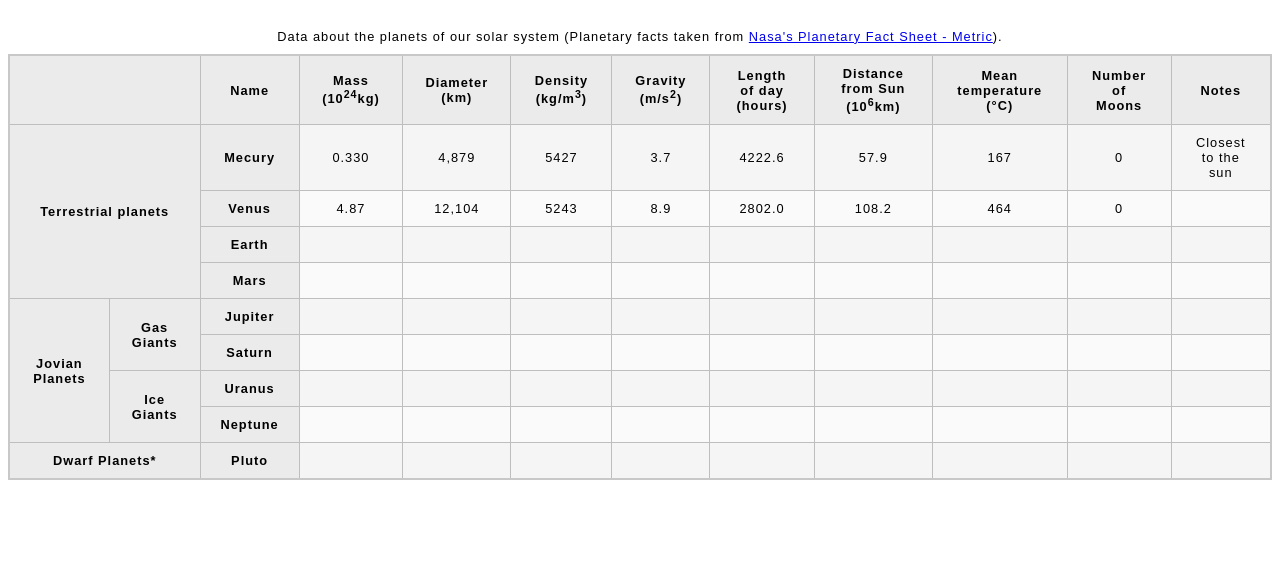
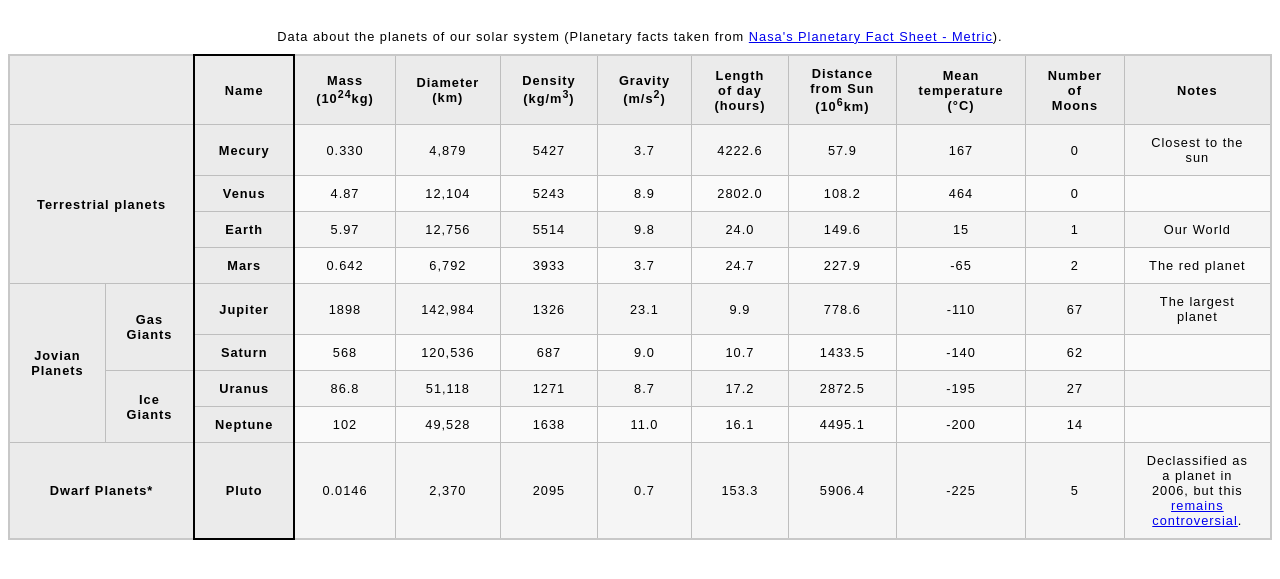
Before and after one commit to takusimon/the_odin_proj, a plain HTML site: page int_html/planet-data-table/index.html in a window 1280 px wide. Shown: the part 61-640 px from the top of the page. Drawn offline with Linux system fonts and the light colour scheme.

Commit message:
complete table

```diff
--- a/int_html/planet-data-table/index.html
+++ b/int_html/planet-data-table/index.html
@@ -12,6 +12,11 @@
         <caption>
             Data about the planets of our solar system (Planetary facts taken from <a href="http://nssdc.gsfc.nasa.gov/planetary/factsheet/">Nasa's Planetary Fact Sheet - Metric</a>).
         </caption>
+        <colgroup>
+            <col span="2"/>
+            <col class="column-border">
+            <col span="9" />
+        </colgroup>
         <thead>
 
             <tr>
@@ -58,91 +63,91 @@
             </tr>
             <tr>
                 <th id="earth" headers="terrestrial name">Earth</th>
-                <td headers="terrestrial earth mass"></td>
-                <td headers="terrestrial earth diameter"></td>
-                <td headers="terrestrial earth density"></td>
-                <td headers="terrestrial earth gravity"></td>
-                <td headers="terrestrial earth hours"></td>
-                <td headers="terrestrial earth distance"></td>
-                <td headers="terrestrial earth temp"></td>
-                <td headers="terrestrial earth moons"></td>
-                <td headers="terrestrial earth notes"></td>
+                <td headers="terrestrial earth mass">5.97</td>
+                <td headers="terrestrial earth diameter">12,756</td>
+                <td headers="terrestrial earth density">5514</td>
+                <td headers="terrestrial earth gravity">9.8</td>
+                <td headers="terrestrial earth hours">24.0</td>
+                <td headers="terrestrial earth distance">149.6</td>
+                <td headers="terrestrial earth temp">15</td>
+                <td headers="terrestrial earth moons">1</td>
+                <td headers="terrestrial earth notes">Our World</td>
             </tr>
             <tr>
                 <th id="mars" headers="terrestrial name">Mars</th>
-                <td headers="terrestrial mars mass"></td>
-                <td headers="terrestrial mars diameter"></td>
-                <td headers="terrestrial mars density"></td>
-                <td headers="terrestrial mars gravity"></td>
-                <td headers="terrestrial mars hours"></td>
-                <td headers="terrestrial mars distance"></td>
-                <td headers="terrestrial mars temp"></td>
-                <td headers="terrestrial mars moons"></td>
-                <td headers="terrestrial mars notes"></td>
+                <td headers="terrestrial mars mass">0.642</td>
+                <td headers="terrestrial mars diameter">6,792</td>
+                <td headers="terrestrial mars density">3933</td>
+                <td headers="terrestrial mars gravity">3.7</td>
+                <td headers="terrestrial mars hours">24.7</td>
+                <td headers="terrestrial mars distance">227.9</td>
+                <td headers="terrestrial mars temp">-65</td>
+                <td headers="terrestrial mars moons">2</td>
+                <td headers="terrestrial mars notes">The red planet</td>
             </tr>
             <tr>
                 <th id="jovian" rowspan="4">Jovian Planets</th>
                 <th id="gas-giant" headers="jovian" rowspan="2">Gas Giants</th>
                 <th id="jupiter" headers="jovian gas-giant name">Jupiter</th>
-                <td headers="jovian gas-giant jupiter mass"></td>
-                <td headers="jovian gas-giant jupiter diameter"></td>
-                <td headers="jovian gas-giant jupiter density"></td>
-                <td headers="jovian gas-giant jupiter gravity"></td>
-                <td headers="jovian gas-giant jupiter hours"></td>
-                <td headers="jovian gas-giant jupiter distance"></td>
-                <td headers="jovian gas-giant jupiter temp"></td>
-                <td headers="jovian gas-giant jupiter moons"></td>
-                <td headers="jovian gas-giant jupiter notes"></td>
+                <td headers="jovian gas-giant jupiter mass">1898</td>
+                <td headers="jovian gas-giant jupiter diameter">142,984</td>
+                <td headers="jovian gas-giant jupiter density">1326</td>
+                <td headers="jovian gas-giant jupiter gravity">23.1</td>
+                <td headers="jovian gas-giant jupiter hours">9.9</td>
+                <td headers="jovian gas-giant jupiter distance">778.6</td>
+                <td headers="jovian gas-giant jupiter temp">-110</td>
+                <td headers="jovian gas-giant jupiter moons">67</td>
+                <td headers="jovian gas-giant jupiter notes">The largest planet</td>
             </tr>
             <tr>
                 <th id="saturn" headers="gas-giant name">Saturn</th>
-                <td headers="jovian gas-giant saturn mass"></td>
-                <td headers="jovian gas-giant saturn diameter"></td>
-                <td headers="jovian gas-giant saturn density"></td>
-                <td headers="jovian gas-giant saturn gravity"></td>
-                <td headers="jovian gas-giant saturn hours"></td>
-                <td headers="jovian gas-giant saturn distance"></td>
-                <td headers="jovian gas-giant saturn temp"></td>
-                <td headers="jovian gas-giant saturn moons"></td>
+                <td headers="jovian gas-giant saturn mass">568</td>
+                <td headers="jovian gas-giant saturn diameter">120,536</td>
+                <td headers="jovian gas-giant saturn density">687</td>
+                <td headers="jovian gas-giant saturn gravity">9.0</td>
+                <td headers="jovian gas-giant saturn hours">10.7</td>
+                <td headers="jovian gas-giant saturn distance">1433.5</td>
+                <td headers="jovian gas-giant saturn temp">-140</td>
+                <td headers="jovian gas-giant saturn moons">62</td>
                 <td headers="jovian gas-giant saturn notes"></td>
             </tr>
             <tr>
                 <th id="ice-giant" headers="jovian" rowspan="2">Ice Giants</th>
                 <th id="uranus" headers="jovian ice-giant name">Uranus</th>
-                <td headers="jovian ice-giant uranus mass "></td>
-                <td headers="jovian ice-giant uranus diameter"></td>
-                <td headers="jovian ice-giant uranus density"></td>
-                <td headers="jovian ice-giant uranus gravity"></td>
-                <td headers="jovian ice-giant uranus hours"></td>
-                <td headers="jovian ice-giant uranus distance"></td>
-                <td headers="jovian ice-giant uranus temp"></td>
-                <td headers="jovian ice-giant uranus moons"></td>
+                <td headers="jovian ice-giant uranus mass ">86.8</td>
+                <td headers="jovian ice-giant uranus diameter">51,118</td>
+                <td headers="jovian ice-giant uranus density">1271</td>
+                <td headers="jovian ice-giant uranus gravity">8.7</td>
+                <td headers="jovian ice-giant uranus hours">17.2</td>
+                <td headers="jovian ice-giant uranus distance">2872.5</td>
+                <td headers="jovian ice-giant uranus temp">-195</td>
+                <td headers="jovian ice-giant uranus moons">27</td>
                 <td headers="jovian ice-giant uranus notes"></td>
             </tr>
             <tr>
                 <th id="neptune" headers="jovian ice-giant name">Neptune</th>
-                <td headers="jovian ice-giant neptune mass"></td>
-                <td headers="jovian ice-giant neptune diameter"></td>
-                <td headers="jovian ice-giant neptune density"></td>
-                <td headers="jovian ice-giant neptune gravity"></td>
-                <td headers="jovian ice-giant neptune hours"></td>
-                <td headers="jovian ice-giant neptune distance"></td>
-                <td headers="jovian ice-giant neptune temp"></td>
-                <td headers="jovian ice-giant neptune moons"></td>
+                <td headers="jovian ice-giant neptune mass">102</td>
+                <td headers="jovian ice-giant neptune diameter">49,528</td>
+                <td headers="jovian ice-giant neptune density">1638</td>
+                <td headers="jovian ice-giant neptune gravity">11.0</td>
+                <td headers="jovian ice-giant neptune hours">16.1</td>
+                <td headers="jovian ice-giant neptune distance">4495.1</td>
+                <td headers="jovian ice-giant neptune temp">-200</td>
+                <td headers="jovian ice-giant neptune moons">14</td>
                 <td headers="jovian ice-giant neptune notes"></td>
             </tr>
             <tr>
                 <th id="dwarf" colspan="2"">Dwarf Planets*</th>
                 <th id="pluto" headers="dwarf name">Pluto</th>
-                <td headers="dwarf pluto mass"></td>
-                <td headers="dwarf pluto diameter"></td>
-                <td headers="dwarf pluto density"></td>
-                <td headers="dwarf pluto gravity"></td>
-                <td headers="dwarf pluto hours"></td>
-                <td headers="dwarf pluto distance"></td>
-                <td headers="dwarf pluto temp"></td>
-                <td headers="dwarf pluto moons"></td>
-                <td headers="dwarf pluto notes"></td>
+                <td headers="dwarf pluto mass">0.0146</td>
+                <td headers="dwarf pluto diameter">2,370</td>
+                <td headers="dwarf pluto density">2095</td>
+                <td headers="dwarf pluto gravity">0.7</td>
+                <td headers="dwarf pluto hours">153.3</td>
+                <td headers="dwarf pluto distance">5906.4</td>
+                <td headers="dwarf pluto temp">-225</td>
+                <td headers="dwarf pluto moons">5</td>
+                <td headers="dwarf pluto notes">Declassified as a planet in 2006, but this <a href="http://www.usatoday.com/story/tech/2014/10/02/pluto-planet-solar-system/16578959/">remains controversial</a>.</td>
             </tr>
         </tbody>
     </table>
```
